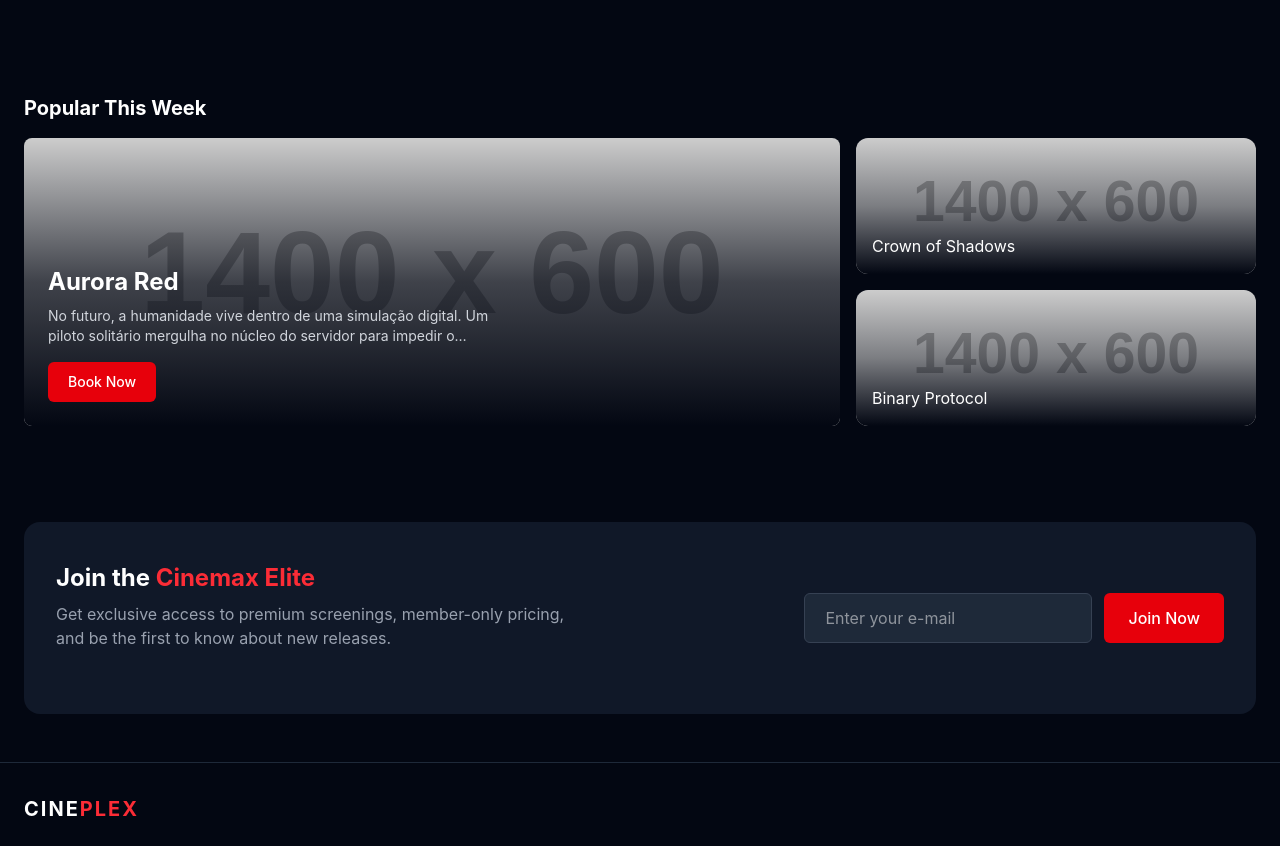
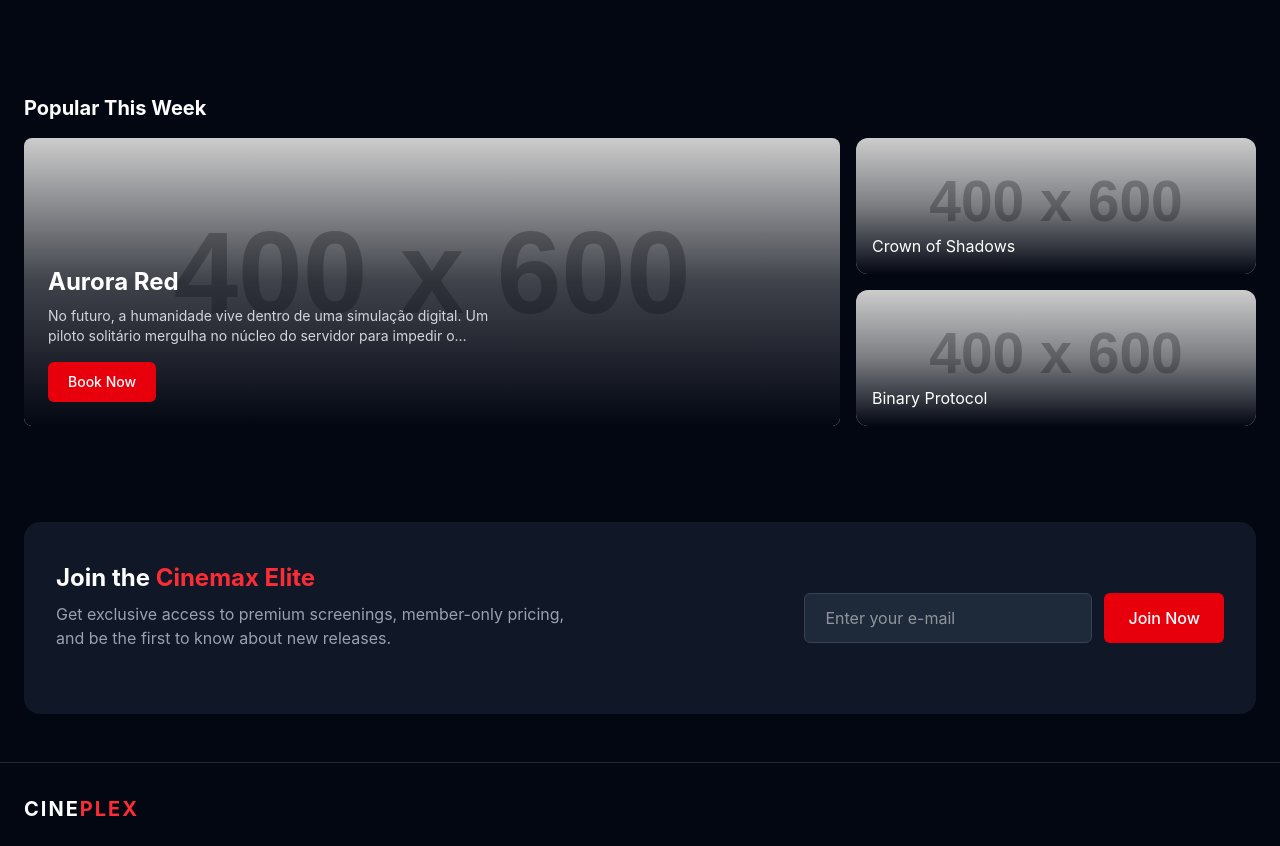
Before and after one commit to brunoricardolsouza/Bilheteria-React, a React (Vite) app in the folder bilheteria-cinema/: page / in a window 1280 px wide. Shown: the part 1100-1946 px from the top of the page. Built offline with nearby package versions, Linux system fonts and the light colour scheme.

Commit message:
fix/update-at-text-of-image-poster
in this commit was exchange the text on the poster films on the project

```diff
--- a/bilheteria-cinema/src/data/movies.ts
+++ b/bilheteria-cinema/src/data/movies.ts
@@ -40,8 +40,8 @@ export const movies: Movie[] = [
     classification: "16+",
     format: ["IMAX", "4K"],
     featured: true,
-    poster: "https://placehold.co/400x600",
-    backdrop: "https://placehold.co/1400x600",
+    poster: "https://placehold.co/400x600?text=Neon+Reckoning",
+    backdrop: "https://placehold.co/400x600?text=Neon+Reckoning",
     sessions: [
       {
         id: 101,
@@ -85,8 +85,8 @@ export const movies: Movie[] = [
     classification: "18+",
     format: ["IMAX", "4K"],
     featured: false,
-    poster: "https://placehold.co/400x600",
-    backdrop: "https://placehold.co/1400x600",
+    poster: "https://placehold.co/400x600?text=Aurora+Red",
+    backdrop: "https://placehold.co/400x600?text=Aurora+Red",
     sessions: [
       {
         id: 201,
@@ -120,8 +120,8 @@ export const movies: Movie[] = [
     classification: "14+",
     format: ["STANDARD"],
     featured: false,
-    poster: "https://placehold.co/400x600",
-    backdrop: "https://placehold.co/1400x600",
+    poster: "https://placehold.co/400x600?text=Crown+of+Shadows",
+    backdrop: "https://placehold.co/400x600?text=Crown+of+Shadows",
     sessions: [
       {
         id: 301,
@@ -146,8 +146,8 @@ export const movies: Movie[] = [
     classification: "14+",
     format: ["STANDARD", "4K"],
     featured: false,
-    poster: "https://placehold.co/400x600",
-    backdrop: "https://placehold.co/1400x600",
+    poster: "https://placehold.co/400x600?text=Binary+Protocol",
+    backdrop: "https://placehold.co/400x600?text=Binary+Protocol",
     sessions: [
       {
         id: 401,
@@ -172,8 +172,8 @@ export const movies: Movie[] = [
     classification: "12+",
     format: ["STANDARD"],
     featured: false,
-    poster: "https://placehold.co/400x600",
-    backdrop: "https://placehold.co/1400x600",
+    poster: "https://placehold.co/400x600?text=The+Last+Serenade",
+    backdrop: "https://placehold.co/400x600?text=The+Last+Serenade",
     sessions: [
       {
         id: 501,
@@ -197,8 +197,8 @@ export const movies: Movie[] = [
     classification: "18+",
     format: ["STANDARD"],
     featured: false,
-    poster: "https://placehold.co/400x600",
-    backdrop: "https://placehold.co/1400x600",
+    poster: "https://placehold.co/400x600?text=Blackwood+Manor",
+    backdrop: "https://placehold.co/400x600?text=Blackwood+Manor",
     sessions: [
       {
         id: 601,
```
